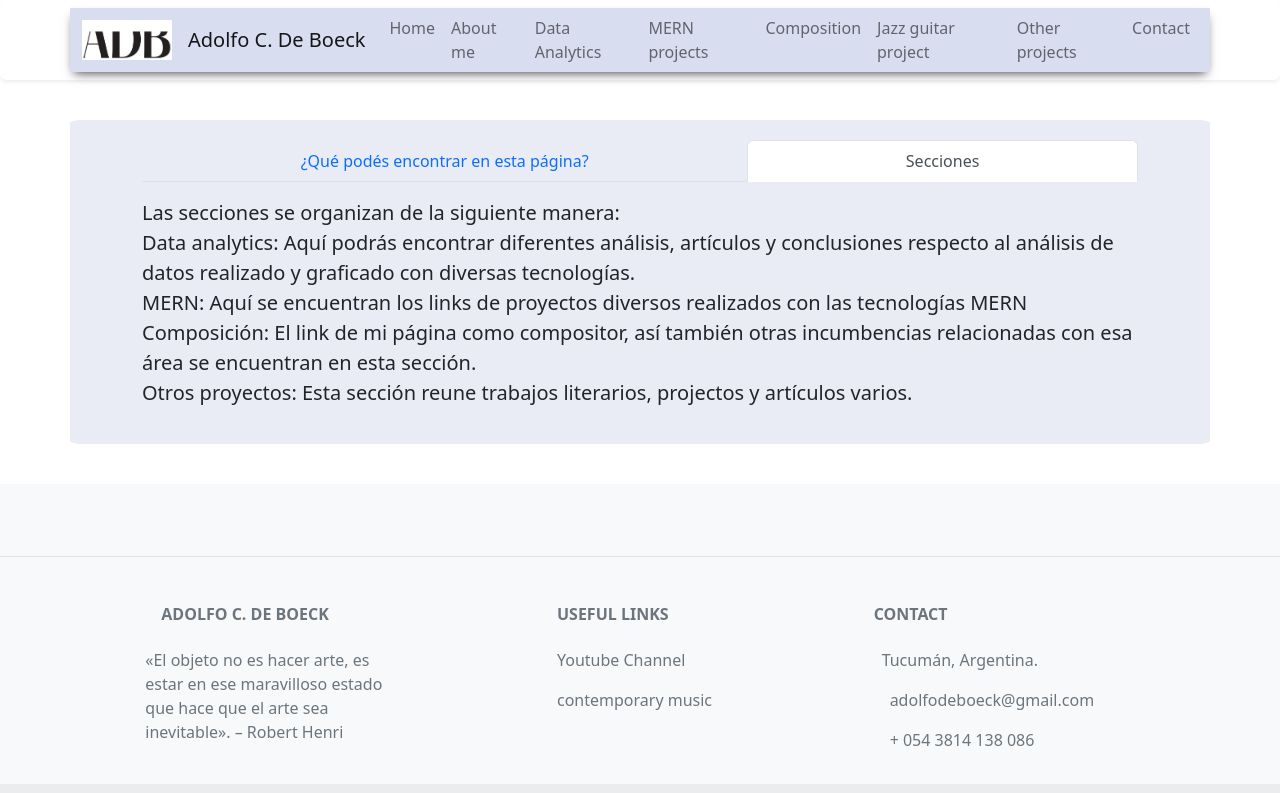
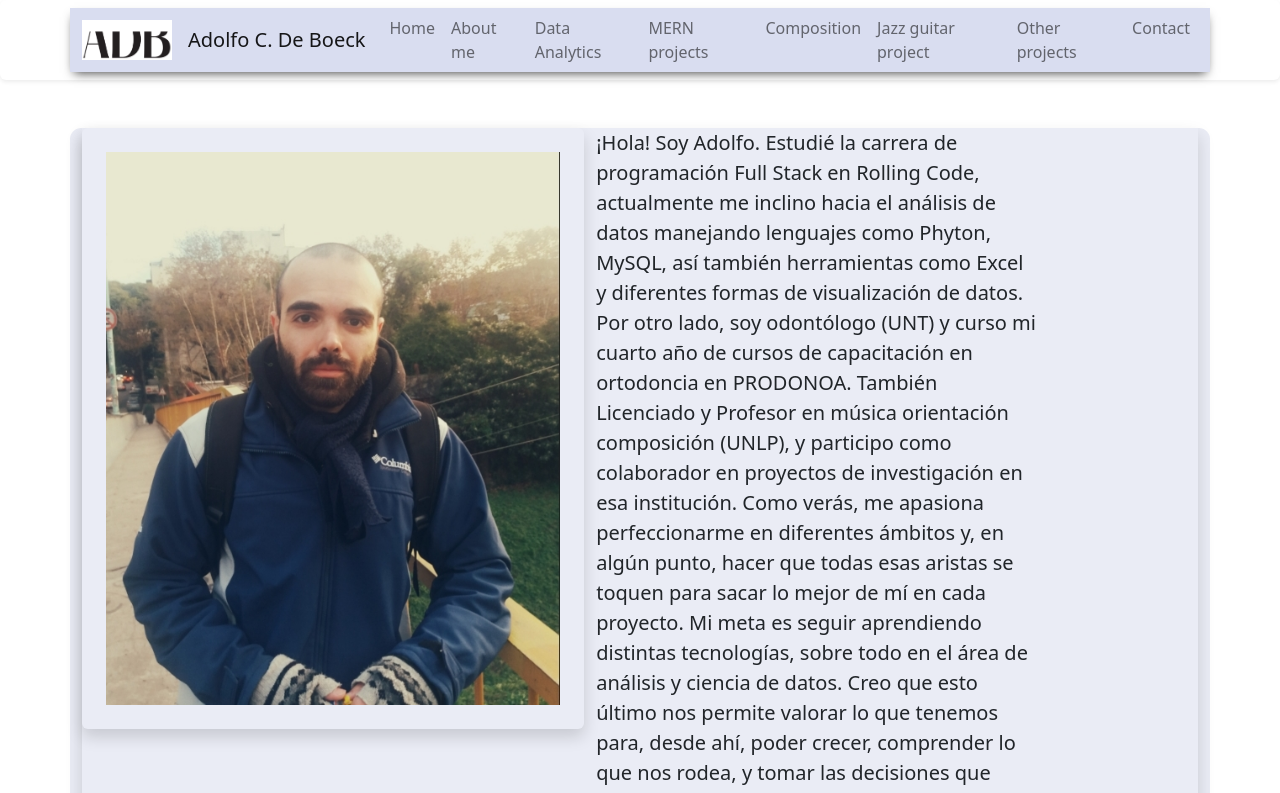
Before and after one commit to adolfo85/adolfodeboeck, a React (Create React App) app: page / in a window 1280 px wide. Shown: the top 793 px of the page. Built offline with nearby package versions, Linux system fonts and the light colour scheme.

Commit message:
home quitando título

```diff
--- a/src/components/Toggle3.jsx
+++ b/src/components/Toggle3.jsx
@@ -1,5 +1,6 @@
-import css from './Toggle.css'
+
 import foto from '../img/foto mia color.jpeg'
+import css from './Toogle3.css'
 
 function Toogle3() {
 
@@ -11,9 +12,8 @@ function Toogle3() {
 
     <div className=' mt-5 row'>
 
-    <h1 className="display-6 col-lg-2 ">¿Quién soy?</h1>
-      <img src={foto} className="rounded float-right col-lg-7 Regular shadow " alt="..."></img>
-    <p className="lead col-lg-2">¡Hola! Soy Adolfo. Estudié la carrera de programación Full Stack en Rolling Code, actualmente me inclino hacia el análisis de datos manejando lenguajes como Phyton, MySQL, así también herramientas como Excel y diferentes formas de visualización de datos.
+      <img src={foto} className="fotoportada rounded float-right col-lg-7 Regular shadow p-4 " alt="..."></img>
+    <p className="lead col-lg-5">¡Hola! Soy Adolfo. Estudié la carrera de programación Full Stack en Rolling Code, actualmente me inclino hacia el análisis de datos manejando lenguajes como Phyton, MySQL, así también herramientas como Excel y diferentes formas de visualización de datos.
 Por otro lado, soy odontólogo (UNT) y curso mi cuarto año de cursos de capacitación en ortodoncia en PRODONOA. También Licenciado y Profesor en música orientación composición (UNLP), y participo como colaborador en proyectos de investigación en esa institución.
 Como verás, me apasiona perfeccionarme en diferentes ámbitos y, en algún punto, hacer que todas esas aristas se toquen para sacar lo mejor de mí en cada proyecto.
 Mi meta es seguir aprendiendo distintas tecnologías, sobre todo en el área de análisis y ciencia de datos. Creo que esto último nos permite valorar lo que tenemos para, desde ahí, poder crecer, comprender lo que nos rodea, y tomar las decisiones que sean más oportunas en cualquier ámbito.
--- /dev/null
+++ b/src/components/Toogle3.css
@@ -0,0 +1,5 @@
+.fotoportada{
+height: 95%;
+width: 45%;
+
+}
--- a/src/pages/Home.jsx
+++ b/src/pages/Home.jsx
@@ -5,15 +5,15 @@ import Sonnet from '../components/Sonnet';
 import Sonnet1 from '../components/Sonnet1';
 import css from './Home.css'
 import Container from 'react-bootstrap/Container';
-// import Toogle3 from '../components/Toggle3';
+import Toogle3 from '../components/Toggle3';
 
 const Home = () =>{
     return(
 
 
       <Container className='fuid homecontainer'>
-{/*
-        <Toogle3 /> */}
+
+        <Toogle3 />
 
 
       <div className='guia'>
```
